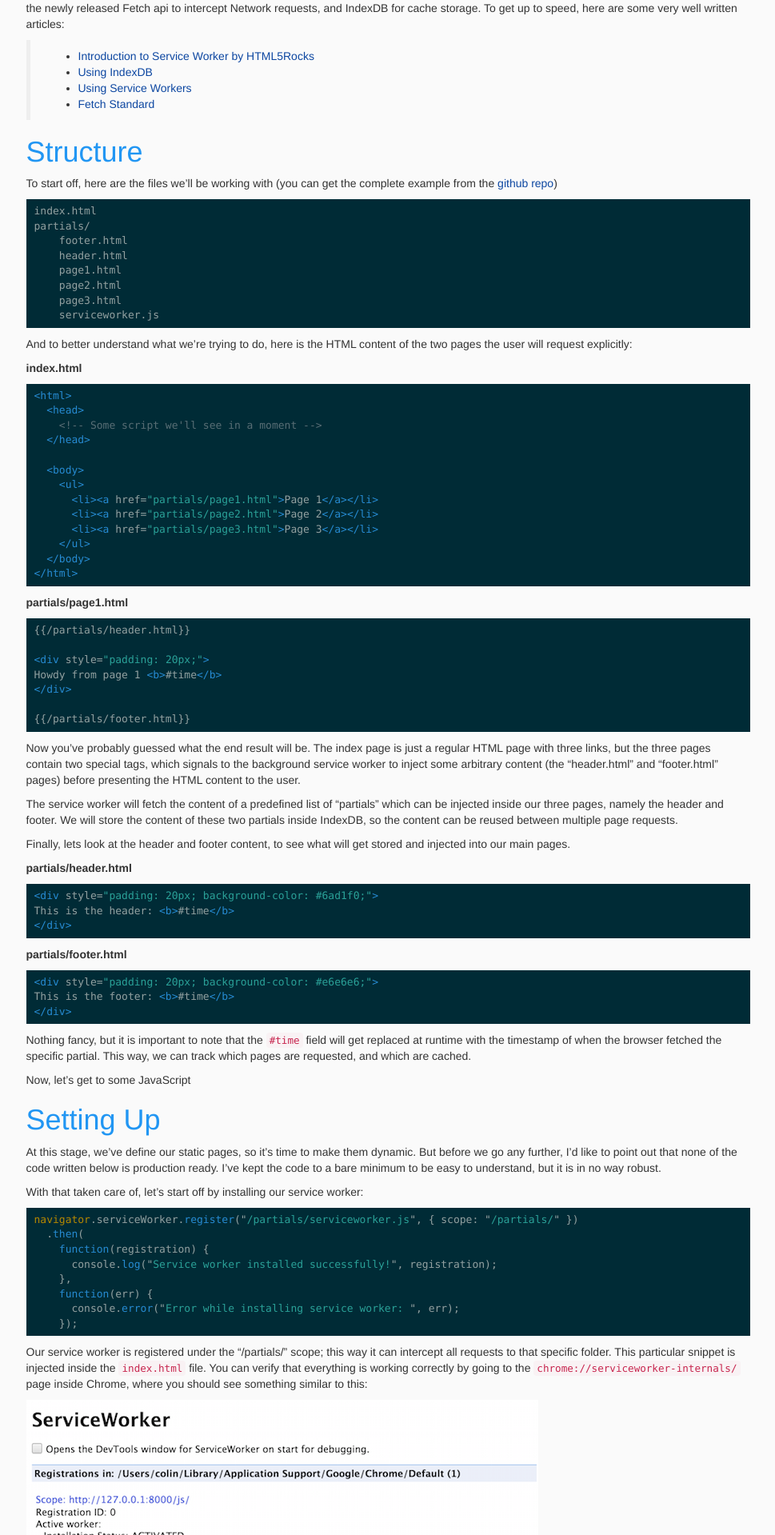
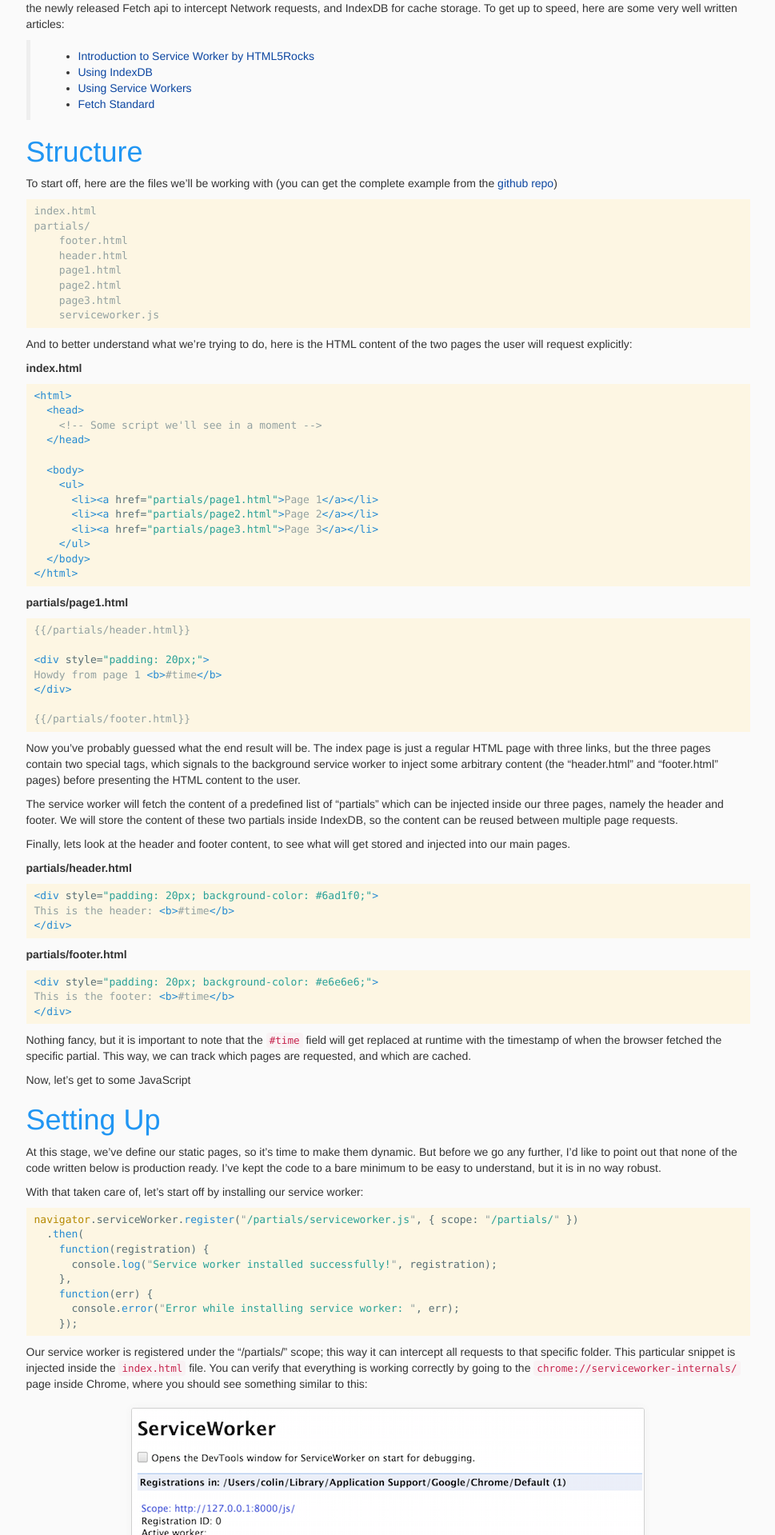
Before and after one commit to colin-dumitru/colin-dumitru.github.io, a Jekyll site: the page built from _posts/2014-12-14-dynamic-page-assembly.md, in a window 1280 px wide. Shown: the part 679-2598 px from the top of the page at 80% size, without its empty margins (155-1124 px from the left). Built offline with Jekyll 4.4.1, drawn with Linux system fonts in a browser that asks for light colours; comment, search, counter and statistics services are not loaded.

```diff
--- a/_sass/_layout.scss
+++ b/_sass/_layout.scss
@@ -27,6 +27,7 @@
   @media screen and (max-width: 900px) {
     font-size: 30px;
   }
+
 }
 .post-header blockquote {
   margin-left: 20px;
@@ -36,13 +37,24 @@
 .post-content {
   padding: 20px;
 }
+.post-content p {
+  width: 100%;
+}
+.post-content p img {
+  border: 1px solid rgb(208, 208, 208);
+  border-radius: 3px;
+  box-shadow: 0 0 10px rgb(242, 242, 242);
 
-.post-content p img {
+  @media screen and (min-width: 900px) {
+    display: block;
+    position: relative;
+    margin: 20px auto;
+  }
   @media screen and (max-width: 900px) {
     width: 100%;
   }
+
 }
-
 .addthis_sharing_toolbox {
   text-align: right;
 }
--- a/_sass/_syntax-highlighting.scss
+++ b/_sass/_syntax-highlighting.scss
@@ -1,5 +1,5 @@
-.highlight pre{
-	background-color: #073642;
+.highlight pre {
+  background-color: #fdf6e3;
   color: #93a1a1;
   border: 1px solid #2d6472;
   border-radius: 3px 3px 3px 3px;
@@ -7,73 +7,301 @@
   padding: 6px 10px;
   background-color: transparent;
   border: none;
+
 }
-.highlight { background-color: #002b36; color: #93a1a1 }
-.highlight .c { color: #586e75 } /* Comment */
-.highlight .err { color: #93a1a1 } /* Error */
-.highlight .g { color: #93a1a1 } /* Generic */
-.highlight .k { color: #859900 } /* Keyword */
-.highlight .l { color: #93a1a1 } /* Literal */
-.highlight .n { color: #93a1a1 } /* Name */
-.highlight .o { color: #859900 } /* Operator */
-.highlight .x { color: #cb4b16 } /* Other */
-.highlight .p { color: #93a1a1 } /* Punctuation */
-.highlight .cm { color: #586e75 } /* Comment.Multiline */
-.highlight .cp { color: #859900 } /* Comment.Preproc */
-.highlight .c1 { color: #586e75 } /* Comment.Single */
-.highlight .cs { color: #859900 } /* Comment.Special */
-.highlight .gd { color: #2aa198 } /* Generic.Deleted */
-.highlight .ge { color: #93a1a1; font-style: italic } /* Generic.Emph */
-.highlight .gr { color: #dc322f } /* Generic.Error */
-.highlight .gh { color: #cb4b16 } /* Generic.Heading */
-.highlight .gi { color: #859900 } /* Generic.Inserted */
-.highlight .go { color: #93a1a1 } /* Generic.Output */
-.highlight .gp { color: #93a1a1 } /* Generic.Prompt */
-.highlight .gs { color: #93a1a1; font-weight: bold } /* Generic.Strong */
-.highlight .gu { color: #cb4b16 } /* Generic.Subheading */
-.highlight .gt { color: #93a1a1 } /* Generic.Traceback */
-.highlight .kc { color: #cb4b16 } /* Keyword.Constant */
-.highlight .kd { color: #268bd2 } /* Keyword.Declaration */
-.highlight .kn { color: #859900 } /* Keyword.Namespace */
-.highlight .kp { color: #859900 } /* Keyword.Pseudo */
-.highlight .kr { color: #268bd2 } /* Keyword.Reserved */
-.highlight .kt { color: #dc322f } /* Keyword.Type */
-.highlight .ld { color: #93a1a1 } /* Literal.Date */
-.highlight .m { color: #2aa198 } /* Literal.Number */
-.highlight .s { color: #2aa198 } /* Literal.String */
-.highlight .na { color: #93a1a1 } /* Name.Attribute */
-.highlight .nb { color: #B58900 } /* Name.Builtin */
-.highlight .nc { color: #268bd2 } /* Name.Class */
-.highlight .no { color: #cb4b16 } /* Name.Constant */
-.highlight .nd { color: #268bd2 } /* Name.Decorator */
-.highlight .ni { color: #cb4b16 } /* Name.Entity */
-.highlight .ne { color: #cb4b16 } /* Name.Exception */
-.highlight .nf { color: #268bd2 } /* Name.Function */
-.highlight .nl { color: #93a1a1 } /* Name.Label */
-.highlight .nn { color: #93a1a1 } /* Name.Namespace */
-.highlight .nx { color: #93a1a1 } /* Name.Other */
-.highlight .py { color: #93a1a1 } /* Name.Property */
-.highlight .nt { color: #268bd2 } /* Name.Tag */
-.highlight .nv { color: #268bd2 } /* Name.Variable */
-.highlight .ow { color: #859900 } /* Operator.Word */
-.highlight .w { color: #93a1a1 } /* Text.Whitespace */
-.highlight .mf { color: #2aa198 } /* Literal.Number.Float */
-.highlight .mh { color: #2aa198 } /* Literal.Number.Hex */
-.highlight .mi { color: #2aa198 } /* Literal.Number.Integer */
-.highlight .mo { color: #2aa198 } /* Literal.Number.Oct */
-.highlight .sb { color: #586e75 } /* Literal.String.Backtick */
-.highlight .sc { color: #2aa198 } /* Literal.String.Char */
-.highlight .sd { color: #93a1a1 } /* Literal.String.Doc */
-.highlight .s2 { color: #2aa198 } /* Literal.String.Double */
-.highlight .se { color: #cb4b16 } /* Literal.String.Escape */
-.highlight .sh { color: #93a1a1 } /* Literal.String.Heredoc */
-.highlight .si { color: #2aa198 } /* Literal.String.Interpol */
-.highlight .sx { color: #2aa198 } /* Literal.String.Other */
-.highlight .sr { color: #dc322f } /* Literal.String.Regex */
-.highlight .s1 { color: #2aa198 } /* Literal.String.Single */
-.highlight .ss { color: #2aa198 } /* Literal.String.Symbol */
-.highlight .bp { color: #268bd2 } /* Name.Builtin.Pseudo */
-.highlight .vc { color: #268bd2 } /* Name.Variable.Class */
-.highlight .vg { color: #268bd2 } /* Name.Variable.Global */
-.highlight .vi { color: #268bd2 } /* Name.Variable.Instance */
-.highlight .il { color: #2aa198 } /* Literal.Number.Integer.Long */
+/* Solarized Light
+
+For use with Jekyll and Pygments
+
+http://ethanschoonover.com/solarized
+
+SOLARIZED HEX      ROLE
+--------- -------- ------------------------------------------
+base01    #586e75  body text / default code / primary content
+base1     #93a1a1  comments / secondary content
+base3     #fdf6e3  background
+orange    #cb4b16  constants
+red       #dc322f  regex, special keywords
+blue      #268bd2  reserved keywords
+cyan      #2aa198  strings, numbers
+green     #859900  operators, other keywords
+*/
+
+.highlight {
+  background-color: #fdf6e3;
+  color: #586e75;
+}
+.highlight .c {
+  color: #93a1a1;
+}
+/* Comment */
+.highlight .err {
+  color: #586e75;
+}
+/* Error */
+.highlight .g {
+  color: #586e75;
+}
+/* Generic */
+.highlight .k {
+  color: #859900;
+}
+/* Keyword */
+.highlight .l {
+  color: #586e75;
+}
+/* Literal */
+.highlight .n {
+  color: #586e75;
+}
+/* Name */
+.highlight .o {
+  color: #859900;
+}
+/* Operator */
+.highlight .x {
+  color: #cb4b16;
+}
+/* Other */
+.highlight .p {
+  color: #586e75;
+}
+/* Punctuation */
+.highlight .cm {
+  color: #93a1a1;
+}
+/* Comment.Multiline */
+.highlight .cp {
+  color: #859900;
+}
+/* Comment.Preproc */
+.highlight .c1 {
+  color: #93a1a1;
+}
+/* Comment.Single */
+.highlight .cs {
+  color: #859900;
+}
+/* Comment.Special */
+.highlight .gd {
+  color: #2aa198;
+}
+/* Generic.Deleted */
+.highlight .ge {
+  color: #586e75;
+  font-style: italic;
+}
+/* Generic.Emph */
+.highlight .gr {
+  color: #dc322f;
+}
+/* Generic.Error */
+.highlight .gh {
+  color: #cb4b16;
+}
+/* Generic.Heading */
+.highlight .gi {
+  color: #859900;
+}
+/* Generic.Inserted */
+.highlight .go {
+  color: #586e75;
+}
+/* Generic.Output */
+.highlight .gp {
+  color: #586e75;
+}
+/* Generic.Prompt */
+.highlight .gs {
+  color: #586e75;
+  font-weight: bold;
+}
+/* Generic.Strong */
+.highlight .gu {
+  color: #cb4b16;
+}
+/* Generic.Subheading */
+.highlight .gt {
+  color: #586e75;
+}
+/* Generic.Traceback */
+.highlight .kc {
+  color: #cb4b16;
+}
+/* Keyword.Constant */
+.highlight .kd {
+  color: #268bd2;
+}
+/* Keyword.Declaration */
+.highlight .kn {
+  color: #859900;
+}
+/* Keyword.Namespace */
+.highlight .kp {
+  color: #859900;
+}
+/* Keyword.Pseudo */
+.highlight .kr {
+  color: #268bd2;
+}
+/* Keyword.Reserved */
+.highlight .kt {
+  color: #dc322f;
+}
+/* Keyword.Type */
+.highlight .ld {
+  color: #586e75;
+}
+/* Literal.Date */
+.highlight .m {
+  color: #2aa198;
+}
+/* Literal.Number */
+.highlight .s {
+  color: #2aa198;
+}
+/* Literal.String */
+.highlight .na {
+  color: #586e75;
+}
+/* Name.Attribute */
+.highlight .nb {
+  color: #b58900;
+}
+/* Name.Builtin */
+.highlight .nc {
+  color: #268bd2;
+}
+/* Name.Class */
+.highlight .no {
+  color: #cb4b16;
+}
+/* Name.Constant */
+.highlight .nd {
+  color: #268bd2;
+}
+/* Name.Decorator */
+.highlight .ni {
+  color: #cb4b16;
+}
+/* Name.Entity */
+.highlight .ne {
+  color: #cb4b16;
+}
+/* Name.Exception */
+.highlight .nf {
+  color: #268bd2;
+}
+/* Name.Function */
+.highlight .nl {
+  color: #586e75;
+}
+/* Name.Label */
+.highlight .nn {
+  color: #586e75;
+}
+/* Name.Namespace */
+.highlight .nx {
+  color: #586e75;
+}
+/* Name.Other */
+.highlight .py {
+  color: #586e75;
+}
+/* Name.Property */
+.highlight .nt {
+  color: #268bd2;
+}
+/* Name.Tag */
+.highlight .nv {
+  color: #268bd2;
+}
+/* Name.Variable */
+.highlight .ow {
+  color: #859900;
+}
+/* Operator.Word */
+.highlight .w {
+  color: #586e75;
+}
+/* Text.Whitespace */
+.highlight .mf {
+  color: #2aa198;
+}
+/* Literal.Number.Float */
+.highlight .mh {
+  color: #2aa198;
+}
+/* Literal.Number.Hex */
+.highlight .mi {
+  color: #2aa198;
+}
+/* Literal.Number.Integer */
+.highlight .mo {
+  color: #2aa198;
+}
+/* Literal.Number.Oct */
+.highlight .sb {
+  color: #93a1a1;
+}
+/* Literal.String.Backtick */
+.highlight .sc {
+  color: #2aa198;
+}
+/* Literal.String.Char */
+.highlight .sd {
+  color: #586e75;
+}
+/* Literal.String.Doc */
+.highlight .s2 {
+  color: #2aa198;
+}
+/* Literal.String.Double */
+.highlight .se {
+  color: #cb4b16;
+}
+/* Literal.String.Escape */
+.highlight .sh {
+  color: #586e75;
+}
+/* Literal.String.Heredoc */
+.highlight .si {
+  color: #2aa198;
+}
+/* Literal.String.Interpol */
+.highlight .sx {
+  color: #2aa198;
+}
+/* Literal.String.Other */
+.highlight .sr {
+  color: #dc322f;
+}
+/* Literal.String.Regex */
+.highlight .s1 {
+  color: #2aa198;
+}
+/* Literal.String.Single */
+.highlight .ss {
+  color: #2aa198;
+}
+/* Literal.String.Symbol */
+.highlight .bp {
+  color: #268bd2;
+}
+/* Name.Builtin.Pseudo */
+.highlight .vc {
+  color: #268bd2;
+}
+/* Name.Variable.Class */
+.highlight .vg {
+  color: #268bd2;
+}
+/* Name.Variable.Global */
+.highlight .vi {
+  color: #268bd2;
+}
+/* Name.Variable.Instance */
+.highlight .il {
+  color: #2aa198;
+}
+/* Literal.Number.Integer.Long */
```
Also changed, not shown: _drafts/latency.md (added, +76 -0 lines), assets/posts/network-latency/cold_start.png (added), assets/posts/network-latency/dns_cache.png (added), assets/posts/network-latency/dns_event.png (added), assets/posts/network-latency/tcp_connect.png (added), 1 other file. Lines whose indentation alone changed are shown as unchanged.
